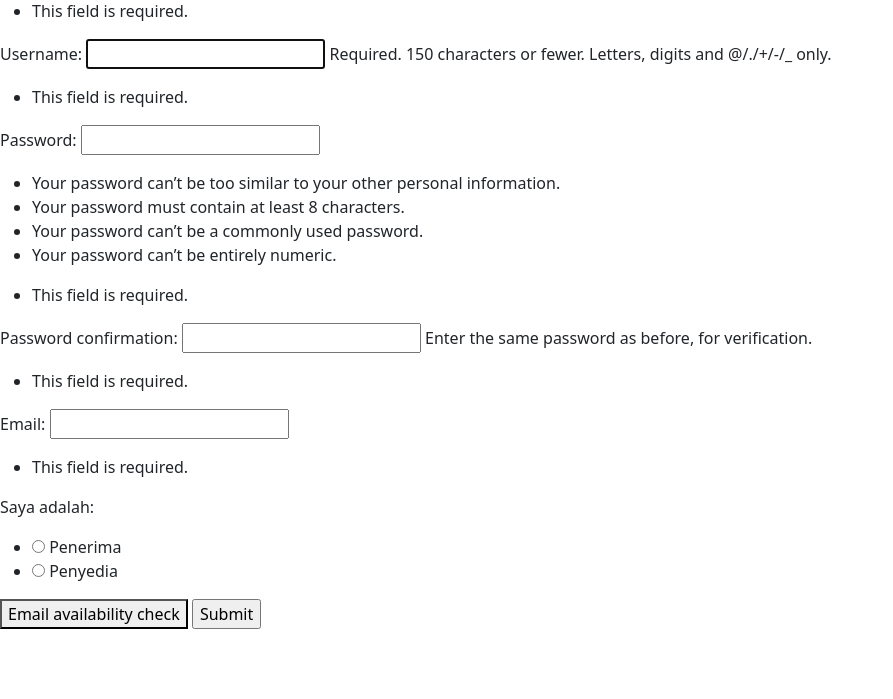
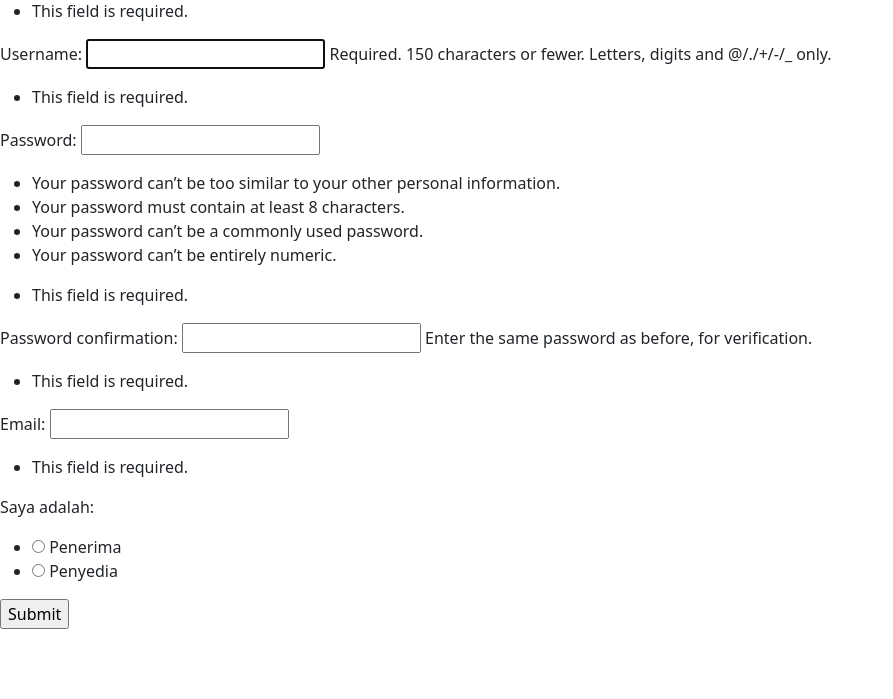
Before and after one commit to PBP-A07/pedulilindungi2.0, a Django app: page /auth/ in a window 1280 px wide. Shown: the part 25-724 px from the top of the page, without its empty margins (0-893 px from the left). Run offline with Django 3.2, Linux system fonts and the light colour scheme.

Commit message:
Change AJAX implementation to onchange

```diff
--- a/account/models.py
+++ b/account/models.py
@@ -7,7 +7,8 @@ from django.dispatch import receiver
 
 
 class Profile(models.Model):
-    user = models.OneToOneField(User, on_delete=models.CASCADE, primary_key=True)
+    user = models.OneToOneField(
+        User, on_delete=models.CASCADE, primary_key=True)
     role = models.CharField(max_length=30, default="")
     email = models.EmailField(
         max_length=254, default="")
--- a/account/static/css/signup.css
+++ b/account/static/css/signup.css
@@ -1,9 +1,9 @@
 /* Font size: 300, 400 & 500 */
 @import url('https://fonts.googleapis.com/css2?family=Poppins:wght@300;400;500&display=swap');
 
-#base {
+/* #base {
     padding-top: 100px;
     padding-left: 420px;
     padding-right: 420px;
 
-}
+} */
--- a/account/templates/signup.html
+++ b/account/templates/signup.html
@@ -17,15 +17,17 @@
       <form action="" method="POST">
           {% csrf_token %}
           {{ form.as_p }}
-          <button id = "email-checker" >
-              Email availability check
-          </button>
-          <input type="submit" value="Submit">
+          <input id="submit" type="submit" value="Submit">
       </form>
 
+      <!-- AJAX -->
       <script>
-          $("#email-checker").click(function () {
+         var changeTimer = false;
+        $("#id_email").on("change",function(){
             let email_ajax = $("#id_email").val()
+            if(changeTimer !== false) clearTimeout(changeTimer);
+            changeTimer = setTimeout(function(){
+                /* your ajax here */
             $.ajax({
                 type: 'POST',
                 url: `email_compare`,
@@ -35,14 +37,17 @@
                 'email': email_ajax
                 },
                 success: function (response) {
-                // kita kosongin inputnya lagi abis berhasil nembak
-                    alert("Berhasil bosqu")
+                // Ubah tombol submit jadi active.
+                    $("#submit").prop('disabled', false);
+
                 },
                 error: function (xhr, ajaxOptions, thrownError) {
-                    alert(xhr.responseText);
+                    $("#submit").prop('disabled', true);
                 }
             })
-        })
+                changeTimer = false;
+            },300);
+        });
       </script>
   </body>
 </html>
--- a/account/views.py
+++ b/account/views.py
@@ -69,9 +69,7 @@ def email_compare(request):
 
     if request.is_ajax():
         email = request.POST.get("email")
-        print(email)
         for user in users:
             if email == user.profile.email:
-                print("Masuk pak eko")
                 return JsonResponse({"error": "Maaf, email tersebut sudah terdaftar di database."}, status=400)
     return JsonResponse({"success": "Email tersebut dapat digunakan."}, status=200)
```
